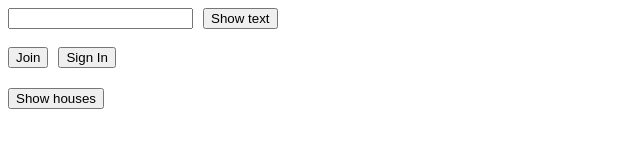
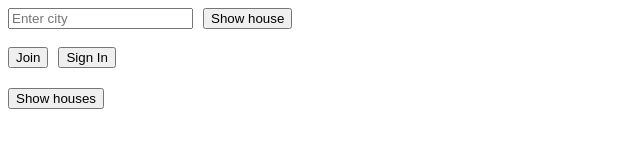
Before and after one commit to kushapusha/owu_angular, an Angular app in the folder l1/: page / in a window 1280 px wide. Shown: the top 160 px of the page, without its empty margins (0-640 px from the left). Built offline with nearby package versions, Linux system fonts and the light colour scheme.

Commit message:
find house

```diff
--- a/l1/src/app/app.component.html
+++ b/l1/src/app/app.component.html
@@ -1,13 +1,13 @@
 <!--FIRST TASK-->
 
-<input type="text" (input)="OnInput($event)">
+<input type="text" (input)="OnInput($event)" placeholder="Enter city">
 
 <button (click)="OnClick()" style="margin-left: 10px">
-  Show text
+  Show house
 </button>
 <br>
 
-{{inputShow}}
+{{inputShow | json}}
 
 <br>
 
--- a/l1/src/app/app.component.ts
+++ b/l1/src/app/app.component.ts
@@ -7,7 +7,7 @@ import {Component} from '@angular/core';
 })
 export class AppComponent {
   inputValue: string = '';
-  inputShow: string = '';
+  inputShow: object;
   pageReg: boolean;
   pageLog: boolean;
   show: boolean;
@@ -39,7 +39,10 @@ export class AppComponent {
   ];
 
   OnClick() {
-    this.inputShow = this.inputValue;
+    const house = this.houses.find(someHouse => {
+      return someHouse.city === this.inputValue;
+    });
+    this.inputShow = house;
   }
 
   OnInput(event) {
```
